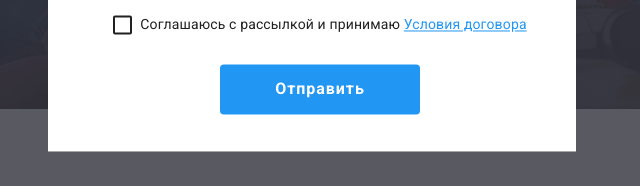
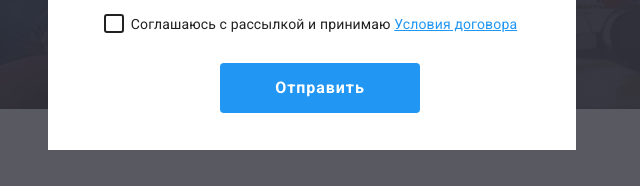
Before and after one commit to LiuKate/goit-markup-hw-06, a plain HTML site: page index.html in a window 1280 px wide. Both pictures are taken after a click on the element "Заказать услугу". Shown: the part 571-757 px from the top of the page, 328-968 px from the left. Drawn offline with Linux system fonts and the light colour scheme.

Commit message:
добавляет исправления по комментариям Жени

```diff
--- a/css/styles.css
+++ b/css/styles.css
@@ -227,6 +227,7 @@
 }
 .backdrop.is-hidden {
   opacity: 0;
+  visibility: hidden;
   pointer-events: none;
 }
 .backdrop.is-hidden .modal {
@@ -335,11 +336,23 @@
 }
 .agreement-checkbox {
   display: flex;
+  position: relative;
   justify-content: center;
   align-items: center;
   margin-bottom: 30px;
 }
-.checkbox-icon {
+.check-text::before {
+  content: "";
+  display: block;
+  position: absolute;
+  width: 16px;
+  height: 15px;
+  border: 2px solid var(--secondary-color);
+  border-radius: 3px;
+  left: 8px;
+  top: -3px;
+}
+/*.checkbox-icon {
   display: block;
   margin-right: 8px;
   width: 15px;
@@ -347,8 +360,8 @@
 
   border: 2px solid var(--secondary-color);
   border-radius: 2px;
-}
-.checkbox:checked + .checkbox-icon {
+}*/
+.checkbox:checked + .check-text::before {
   border-color: var(--accent-blue);
   background-color: var(--accent-blue);
   background-image: url(../images/check.svg);
@@ -357,6 +370,7 @@
 }
 .check-text {
   color: var(--secondary-color);
+  margin-left: 8px;
 }
 .agreement-link {
   color: var(--accent-blue);
@@ -548,6 +562,7 @@
 }
 .team-member {
   width: calc((100% - 30px * 3) / 4);
+  background-color: var(--color-white);
   box-shadow: 0px 2px 1px rgba(0, 0, 0, 0.2), 0px 1px 1px rgba(0, 0, 0, 0.14),
     0px 1px 3px rgba(0, 0, 0, 0.12);
 }
--- a/index.html
+++ b/index.html
@@ -121,7 +121,7 @@
                     class="comment-area"
                     name="comment"
                     id="comment"
-                    cols="50%"
+                    cols="50"
                     rows="10"
                     placeholder=" "
                   ></textarea>
@@ -135,7 +135,7 @@
                     type="checkbox"
                     name="agreement"
                   />
-                  <span class="checkbox-icon"></span>
+
                   <span class="check-text"
                     >Соглашаюсь с рассылкой и принимаю
                     <a class="agreement-link" href="#"
```
